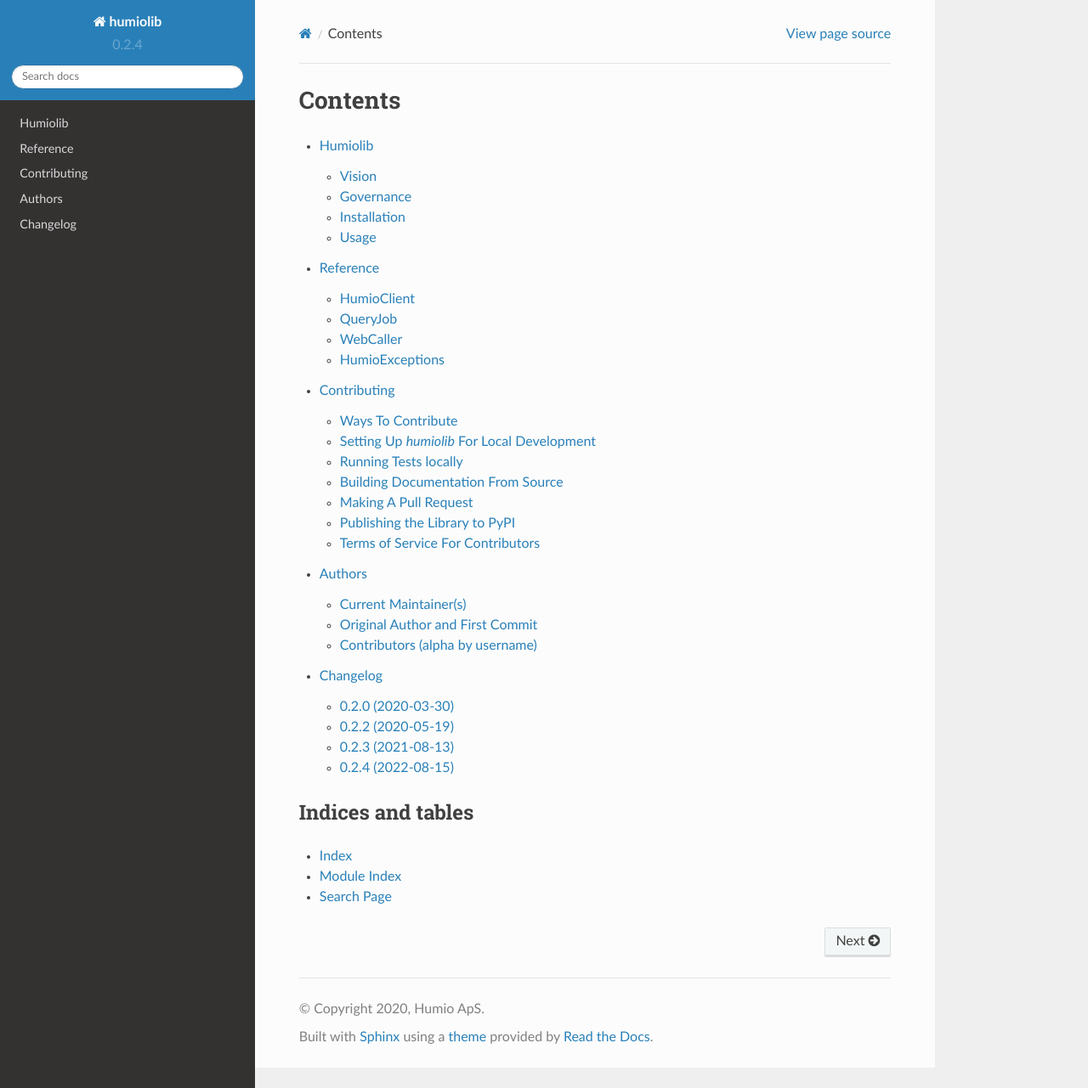
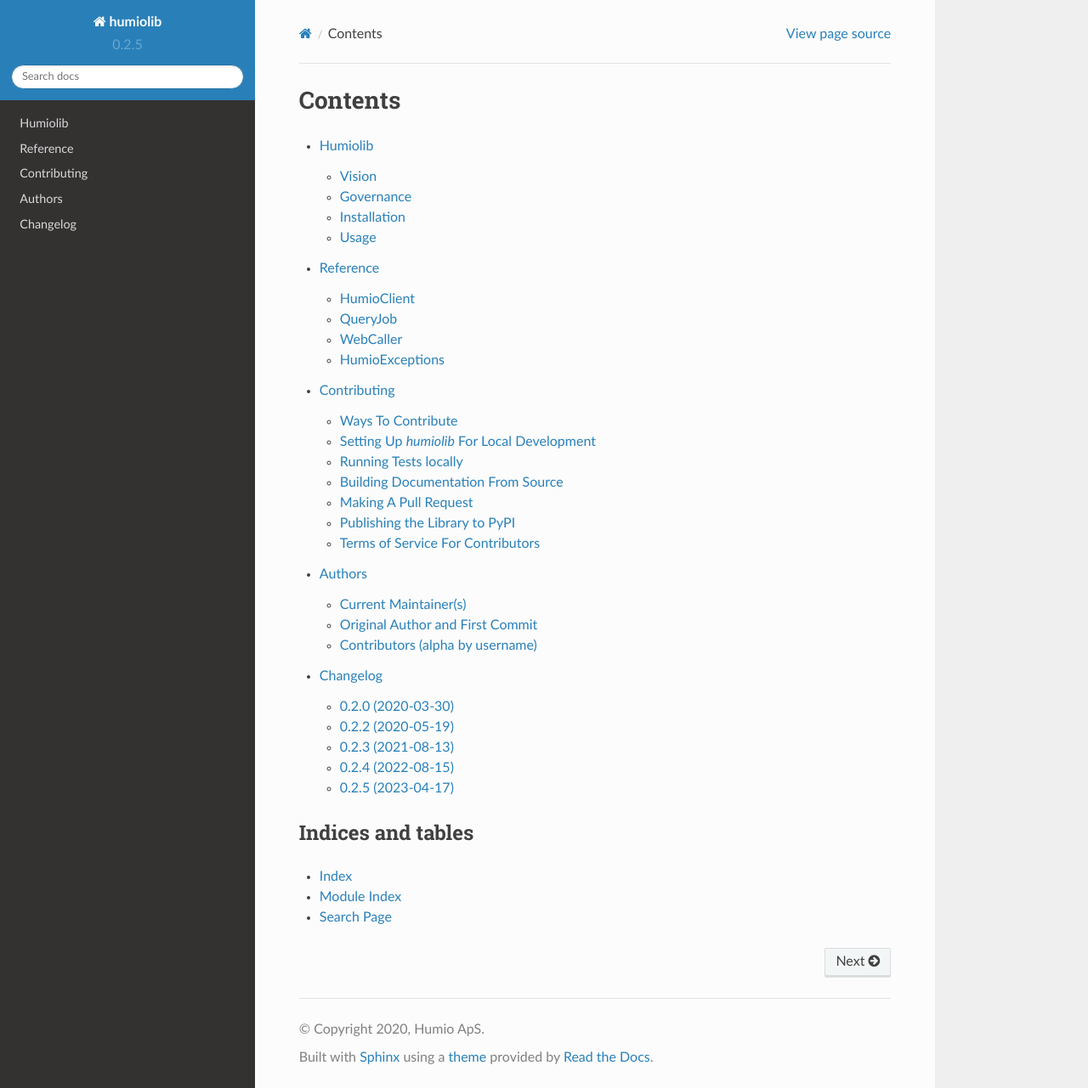
Before and after one commit to humio/python-humio, a Sphinx documentation site: the page built from docs/index.rst, in a window 1280 px wide and 1281 px high. Shown: the whole window at 85% size. Built offline with Sphinx 7.4.7 and the Read the Docs theme 2.0.0, drawn with Linux system fonts in a browser that asks for light colours.

Commit message:
bump to 0.2.5

```diff
--- a/CHANGELOG.rst
+++ b/CHANGELOG.rst
@@ -54,3 +54,9 @@
 
     * upload_file function no longer attempts a cast to json
     * list_files function now works on newer versions of humio
+
+0.2.5 (2023-04-17)
+******************
+Expand file functionality
+Changed:
+    * Added additional endpoints for manipulating files via GraphQL
--- a/docs/conf.py
+++ b/docs/conf.py
@@ -20,7 +20,7 @@
 year = "2020"
 author = "Humio ApS"
 copyright = "{0}, {1}".format(year, author)
-version = "0.2.4"
+version = "0.2.5"
 
 pygments_style = "trac"
 templates_path = ["."]
--- a/setup.py
+++ b/setup.py
@@ -22,7 +22,7 @@
 
 setup(
     name="humiolib",
-    version="0.2.4",
+    version="0.2.5",
     license="Apache-2.0",
     description="Python SDK for connecting to Humio",
     long_description="%s\n%s"
--- a/src/humiolib/__init__.py
+++ b/src/humiolib/__init__.py
@@ -1,2 +1,2 @@
-__version__ = "0.2.4"
+__version__ = "0.2.5"
 from humiolib.HumioClient import HumioClient, HumioIngestClient
```
Also changed, not shown: .bumpversion.cfg.
